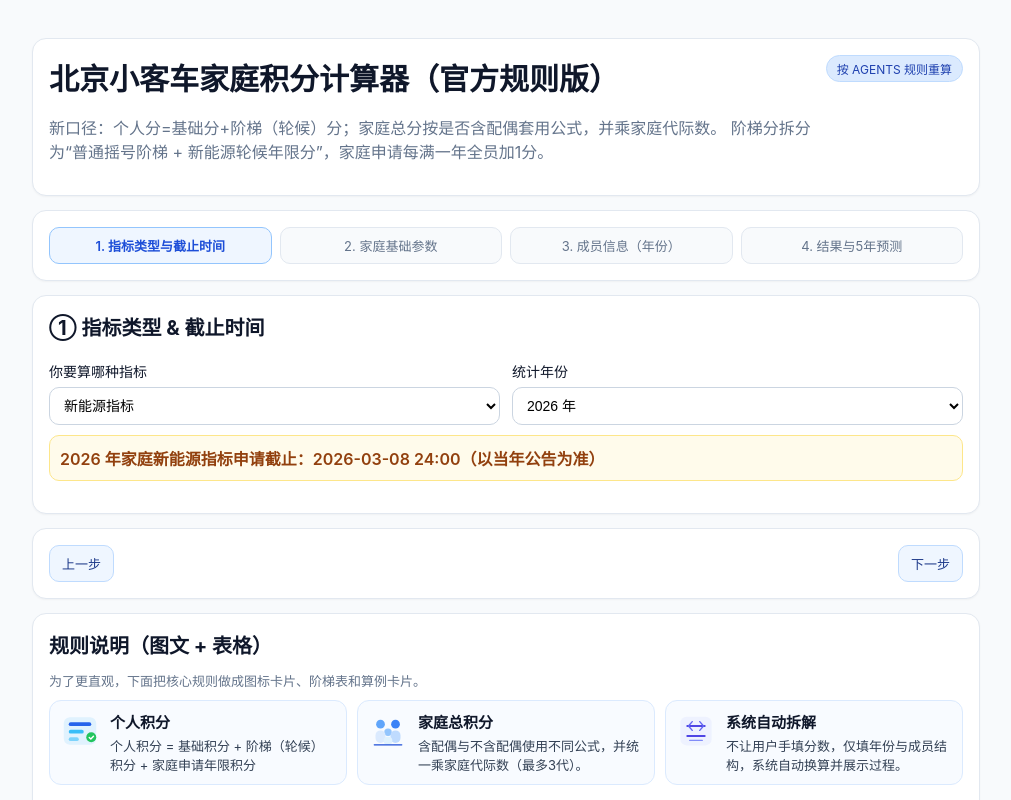
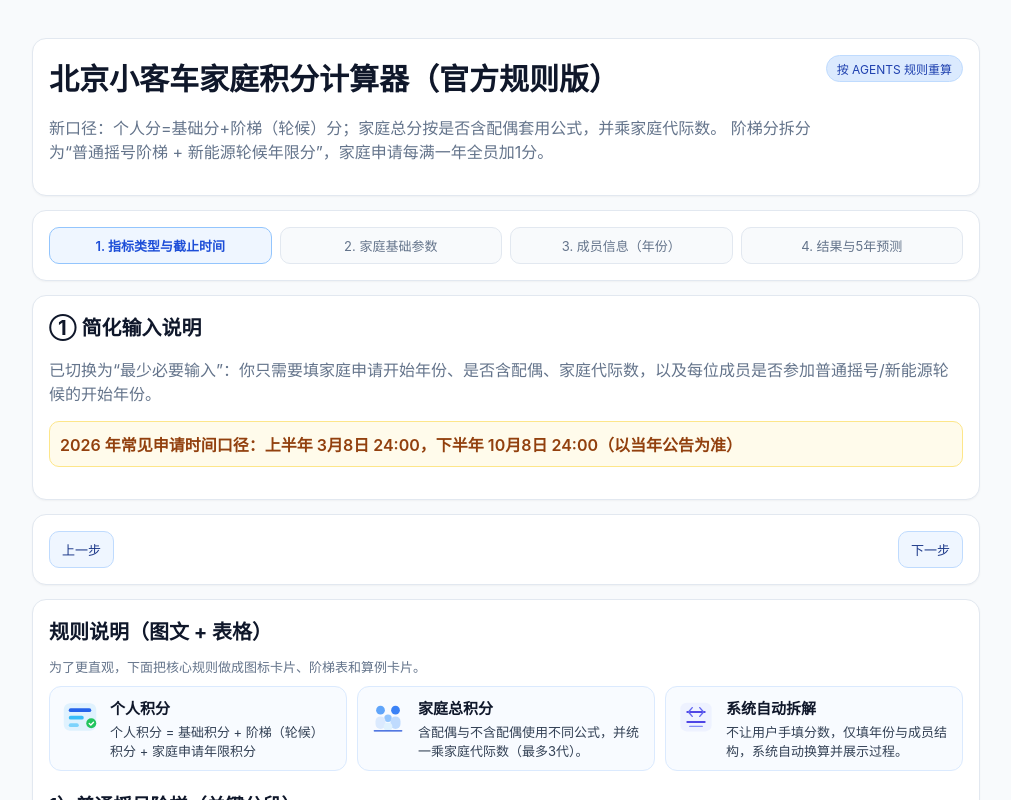
Before and after one commit to LQ-Epoch/bj-car-points, a Next.js app: page / in a window 1280 px wide. Shown: the top 800 px of the page, without its empty margins (134-1145 px from the left). Built offline with nearby package versions, Linux system fonts and the light colour scheme.

Commit message:
feat: simplify calculator inputs to essential fields only

```diff
--- a/app/page.tsx
+++ b/app/page.tsx
@@ -4,7 +4,6 @@ import { useMemo, useState } from "react";
 
 type MemberRole = "main" | "spouse" | "other";
 type MemberRelation = "self" | "spouse" | "parent" | "child" | "other";
-type IndicatorType = "newEnergy" | "ordinary";
 type Half = "H1" | "H2";
 
 type Member = {
@@ -211,10 +210,8 @@ function linearPredict(history: HistoryPoint[], nextYears: number[]) {
 
 export default function Home() {
   const [step, setStep] = useState(1);
-  const [indicatorType, setIndicatorType] = useState<IndicatorType>("newEnergy");
-  const [ordinaryBatch, setOrdinaryBatch] = useState<Half>("H1");
 
-  const [statYear, setStatYear] = useState(nowYear);
+  const statYear = nowYear;
   const [familyApplyStartYear, setFamilyApplyStartYear] = useState<number | null>(null);
   const [generations, setGenerations] = useState(2);
   const [includeSpouse, setIncludeSpouse] = useState(true);
@@ -228,19 +225,14 @@ export default function Home() {
     { year: nowYear, point: null },
   ]);
 
-  const yearOptions = useMemo(() => toYearOptions(statYear), [statYear]);
+  const yearOptions = toYearOptions(statYear);
   const visibleMembers = useMemo(
     () => members.filter((m) => includeSpouse || m.role !== "spouse"),
     [members, includeSpouse]
   );
   const familyApplyYears = calcFullYears(familyApplyStartYear, statYear);
 
-  const deadlineText =
-    indicatorType === "newEnergy"
-      ? `${statYear} 年家庭新能源指标申请截止：${statYear}-03-08 24:00（以当年公告为准）`
-      : ordinaryBatch === "H1"
-      ? `${statYear} 年油牌（普通指标）上半年申请截止：${statYear}-03-08 24:00（以当年公告为准）`
-      : `${statYear} 年油牌（普通指标）下半年申请截止：${statYear}-10-08 24:00（以当年公告为准）`;
+  const deadlineText = `${statYear} 年常见申请时间口径：上半年 3月8日 24:00，下半年 10月8日 24:00（以当年公告为准）`;
 
   const result = useMemo(() => {
     const main = visibleMembers.find((m) => m.role === "main");
@@ -374,46 +366,10 @@ export default function Home() {
 
       {step === 1 && (
         <section className="card">
-          <h2>① 指标类型 & 截止时间</h2>
-          <div className="grid three">
-            <label>
-              你要算哪种指标
-              <select
-                value={indicatorType}
-                onChange={(e) => setIndicatorType(e.target.value as IndicatorType)}
-              >
-                <option value="newEnergy">新能源指标</option>
-                <option value="ordinary">油牌（普通指标）</option>
-              </select>
-            </label>
-
-            {indicatorType === "ordinary" && (
-              <label>
-                油牌批次
-                <select
-                  value={ordinaryBatch}
-                  onChange={(e) => setOrdinaryBatch(e.target.value as Half)}
-                >
-                  <option value="H1">上半年批次</option>
-                  <option value="H2">下半年批次</option>
-                </select>
-              </label>
-            )}
-
-            <label>
-              统计年份
-              <select value={statYear} onChange={(e) => setStatYear(Number(e.target.value))}>
-                {Array.from({ length: 16 }, (_, i) => nowYear - i)
-                  .sort((a, b) => a - b)
-                  .map((year) => (
-                    <option key={year} value={year}>
-                      {year} 年
-                    </option>
-                  ))}
-              </select>
-            </label>
-          </div>
-
+          <h2>① 简化输入说明</h2>
+          <p className="muted">
+            已切换为“最少必要输入”：你只需要填家庭申请开始年份、是否含配偶、家庭代际数，以及每位成员是否参加普通摇号/新能源轮候的开始年份。
+          </p>
           <p className="deadline">{deadlineText}</p>
         </section>
       )}
@@ -490,7 +446,7 @@ export default function Home() {
                   )}
                 </div>
 
-                <div className="grid four">
+                <div className="grid three">
                   <label>
                     成员称呼
                     <input
@@ -519,16 +475,7 @@ export default function Home() {
                     </select>
                   </label>
 
-                  <label>
-                    普通摇号开始时段
-                    <select
-                      value={m.ordinaryStartHalf}
-                      onChange={(e) => updateMember(m.id, { ordinaryStartHalf: e.target.value as Half })}
-                    >
-                      <option value="H1">上半年</option>
-                      <option value="H2">下半年</option>
-                    </select>
-                  </label>
+                  <p className="muted small">普通摇号开始时段默认按上半年估算（简化输入）。</p>
 
                   <label>
                     新能源轮候开始年份
```
